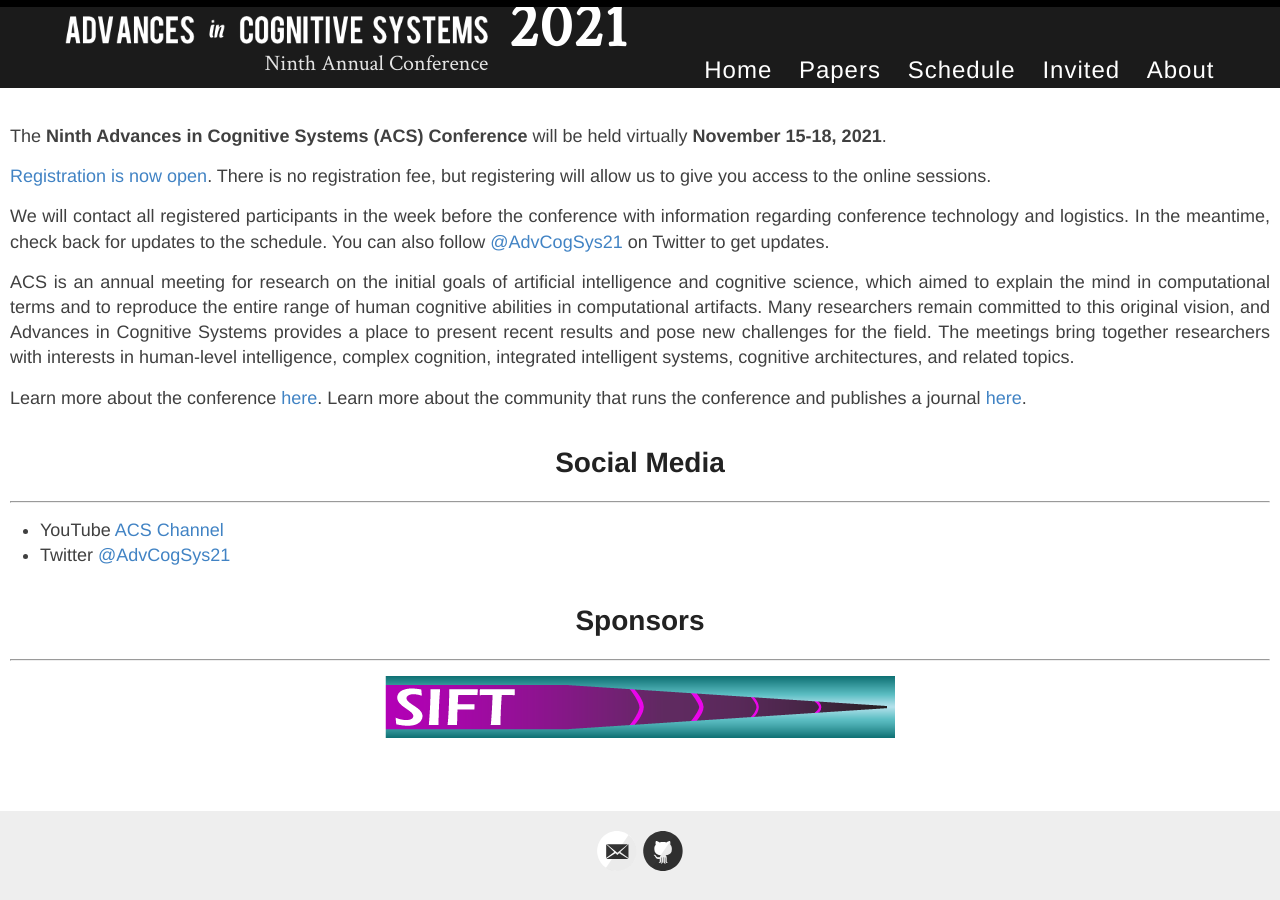
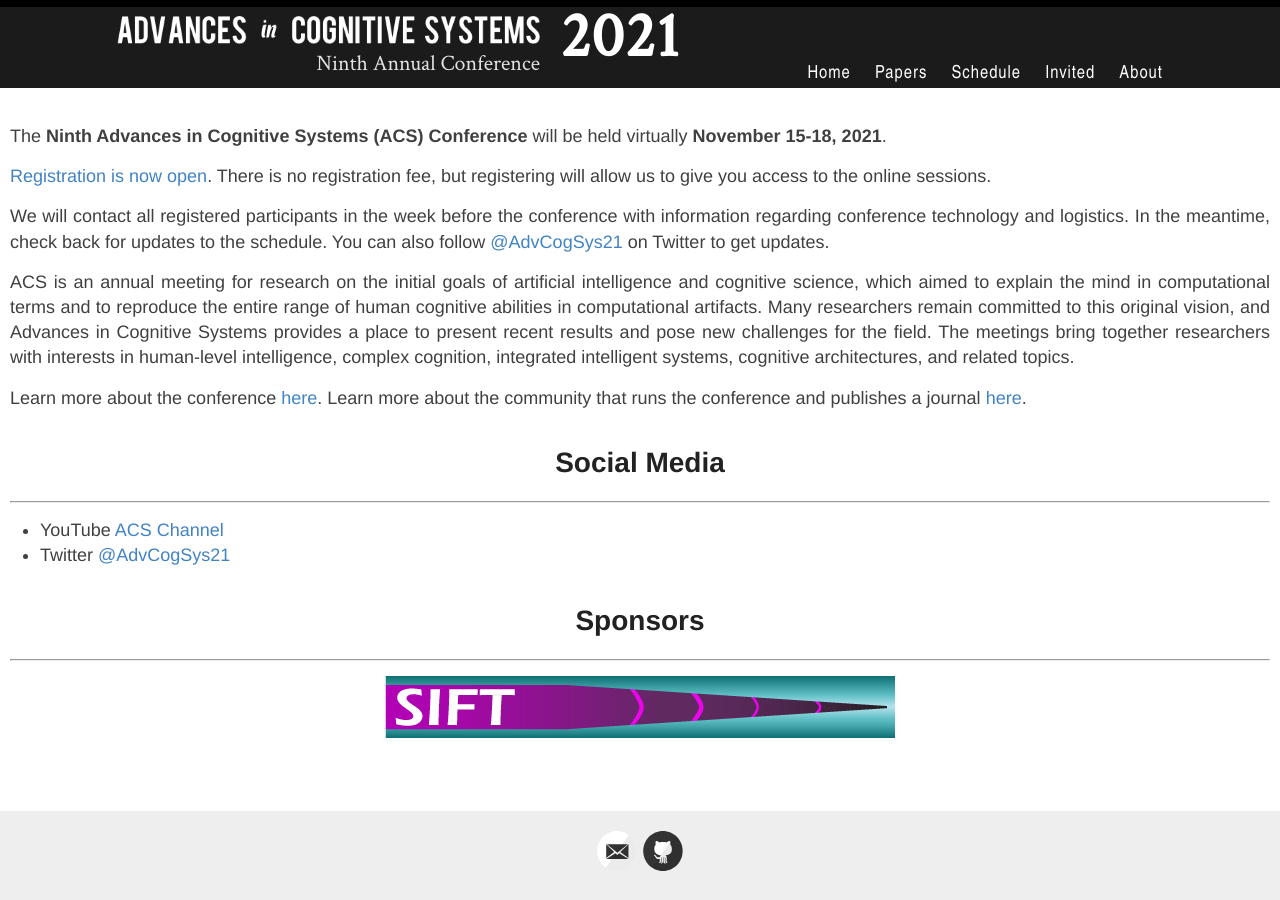
Before and after one commit to AdvancesInCognitiveSystems/acs2021, a Jekyll site: the page built from index.md, in a window 1280 px wide. Built offline with Jekyll 4.4.1, drawn with Linux system fonts in a browser that asks for light colours.

Commit message:
make syle changes stick by editing them in this file

```diff
--- a/assets/style.scss
+++ b/assets/style.scss
@@ -332,7 +332,7 @@ p > img {
 
           h1 {
               font-size: 64px;
-              margin-top: 0;
+              margin-top: 10px;
               line-height: 0.85;
               /* font-family: Arial Narrow, sans-serif; */
               font-family: 'Crimson Text', serif;
@@ -389,8 +389,9 @@ p > img {
 nav {
   float: right;
   margin-top: 23px; // @TODO: Vertically middle align
-  font-family: "Source Sans Pro","Helvetica Neue",Helvetica,Arial,sans-serif; /*'Crimson Text', serif;*/
-  font-size: 24px;
+  font-family: Arial Narrow, sans-serif;
+  /* "Source Sans Pro","Helvetica Neue",Helvetica,Arial,sans-serif; */ /*'Crimson Text', serif;*/
+  font-size: 18px;
 
   a {
       margin-left: 20px;
@@ -401,6 +402,7 @@ nav {
 
       &:hover, &:active {
           color: $white;
+          text-decoration: underline;
       }
   }
 
```
